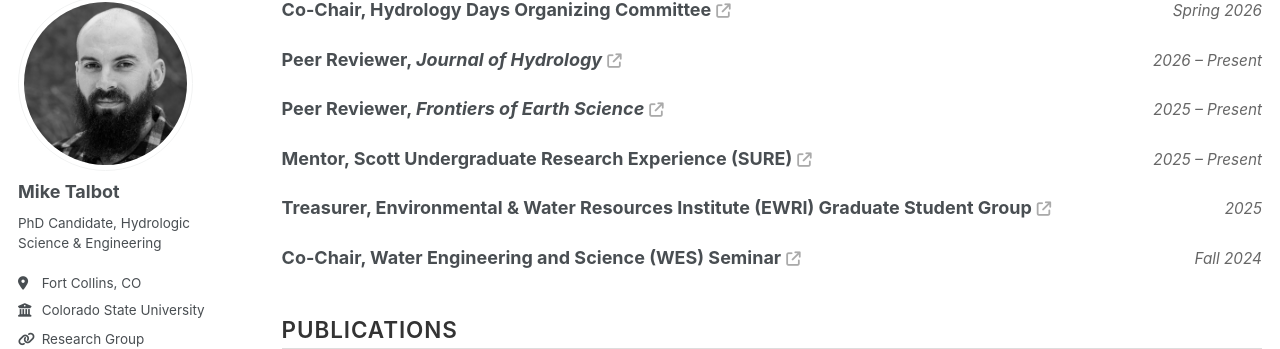
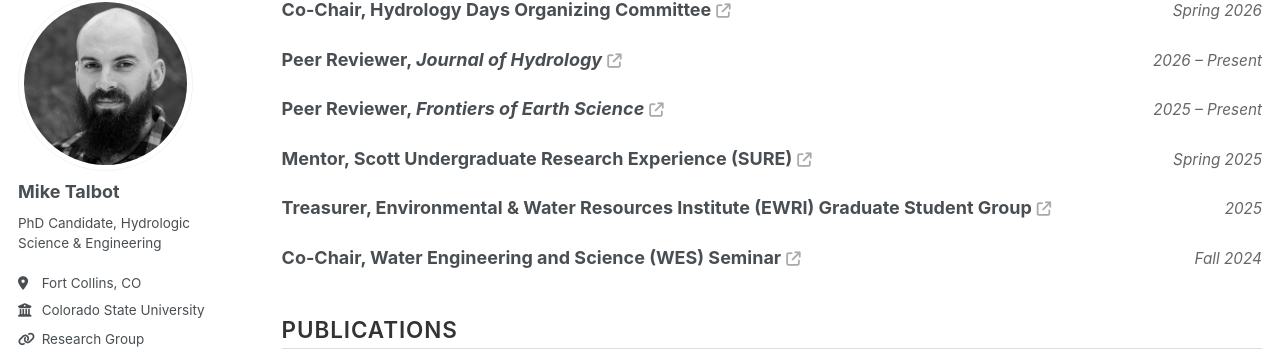
Before and after one commit to realmiketalbot/realmiketalbot.github.io, a Jekyll site: the page built from _pages/cv.md, in a window 1280 px wide and 900 px high, scrolled down 2325 px. Shown: the part 110-459 px from the top of the window. Built offline with Jekyll 4.4.1, drawn with Linux system fonts in a browser that asks for light colours; some web fonts are replaced; a script that is not in the unit is left out; comment, search, counter and statistics services are not loaded.

Commit message:
Update CV

```diff
--- a/_pages/cv.md
+++ b/_pages/cv.md
@@ -287,7 +287,7 @@ redirect_from:
       Mentor, Scott Undergraduate Research Experience (SURE)
       <a href="https://www.engr.colostate.edu/walter-scott-jr-gift/sure/" target="_blank" class="cv-link-icon"><i class="fa-solid fa-arrow-up-right-from-square"></i></a>
     </strong>
-    <span class="cv-dates">2025 – Present</span>
+    <span class="cv-dates">Spring 2025</span>
   </div>
 </div>
 
```
